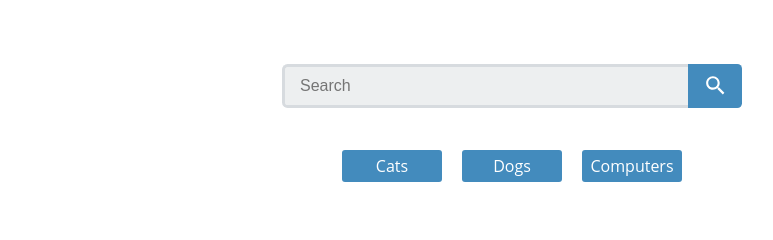
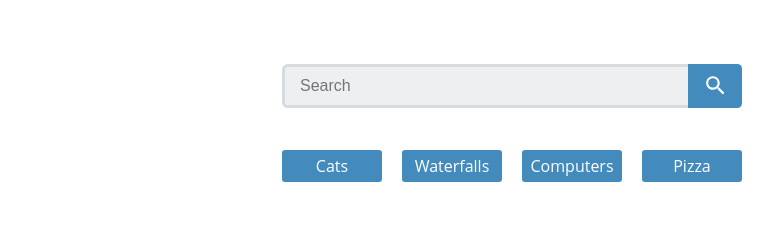
Before and after one commit to minakogirl12/react_photo_gallery, a React (Create React App) app: page / in a window 1280 px wide. Shown: the top 240 px of the page, without its empty margins (128-901 px from the left). Built offline with nearby package versions, Linux system fonts and the light colour scheme; no server answers.

Commit message:
Modified Routing
Modified routes for all search terms

```diff
--- a/src/components/Nav.js
+++ b/src/components/Nav.js
@@ -6,8 +6,9 @@ function Nav () {
         <nav class="main-nav">
         <ul>
           <li><NavLink to="/cats">Cats</NavLink></li>
-          <li><NavLink to="/dogs">Dogs</NavLink></li>
+          <li><NavLink to="/waterfalls">Waterfalls</NavLink></li>
           <li><NavLink to="/computers">Computers</NavLink></li>
+          <li><NavLink to="/pizza">Pizza</NavLink></li>
         </ul>
       </nav>
     );
--- a/src/index.js
+++ b/src/index.js
@@ -12,9 +12,7 @@ ReactDOM.render(
   <BrowserRouter>
     <Switch>
       <Route exact path="/" component={App} />
-      <Route path="/cats" component={App} />
-      <Route path="/dogs" component={App} />
-      <Route path="/computers" component={App} />
+      <Route exact path="/:searchItem" component={App} />
       <Route component={NotFound} />
     </Switch>
   </BrowserRouter>
```
Also changed, not shown: 1 other file (tests, documents, lock files or other folders).
